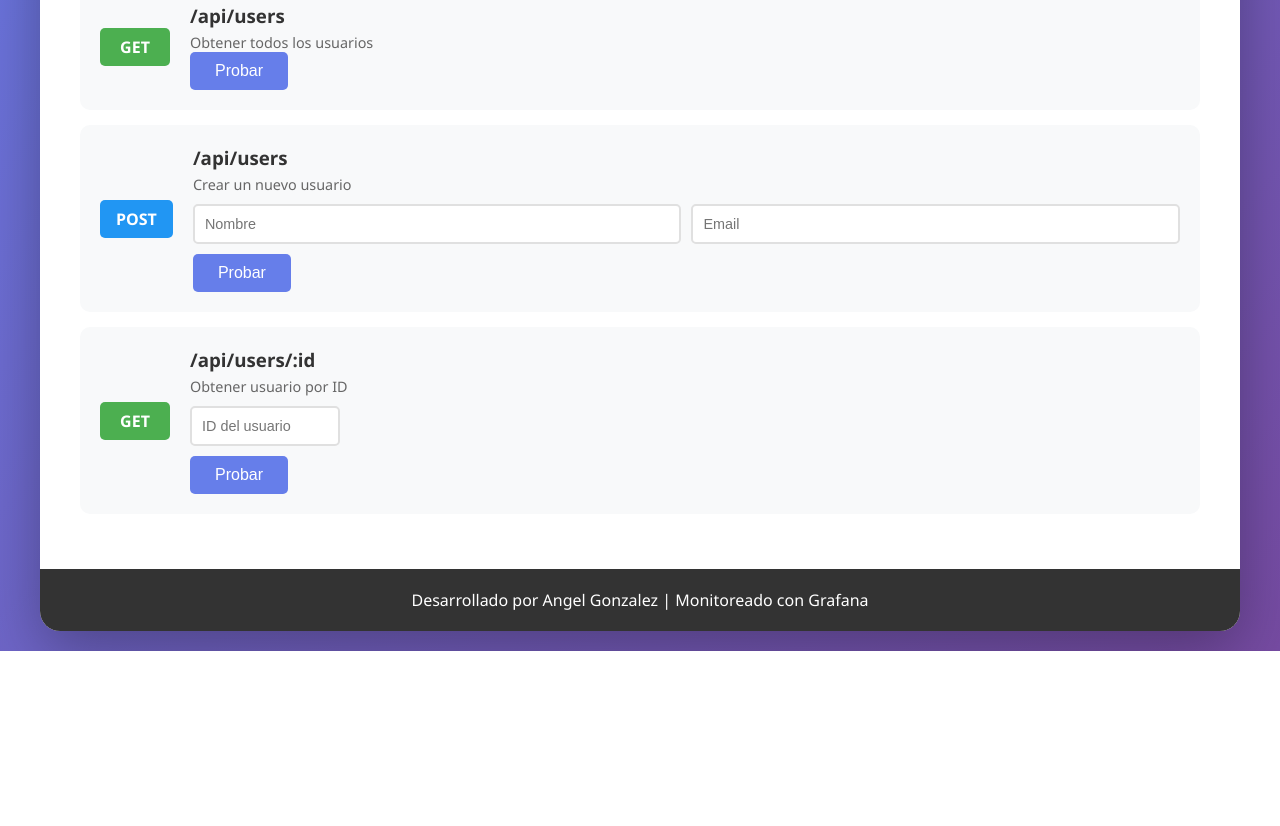
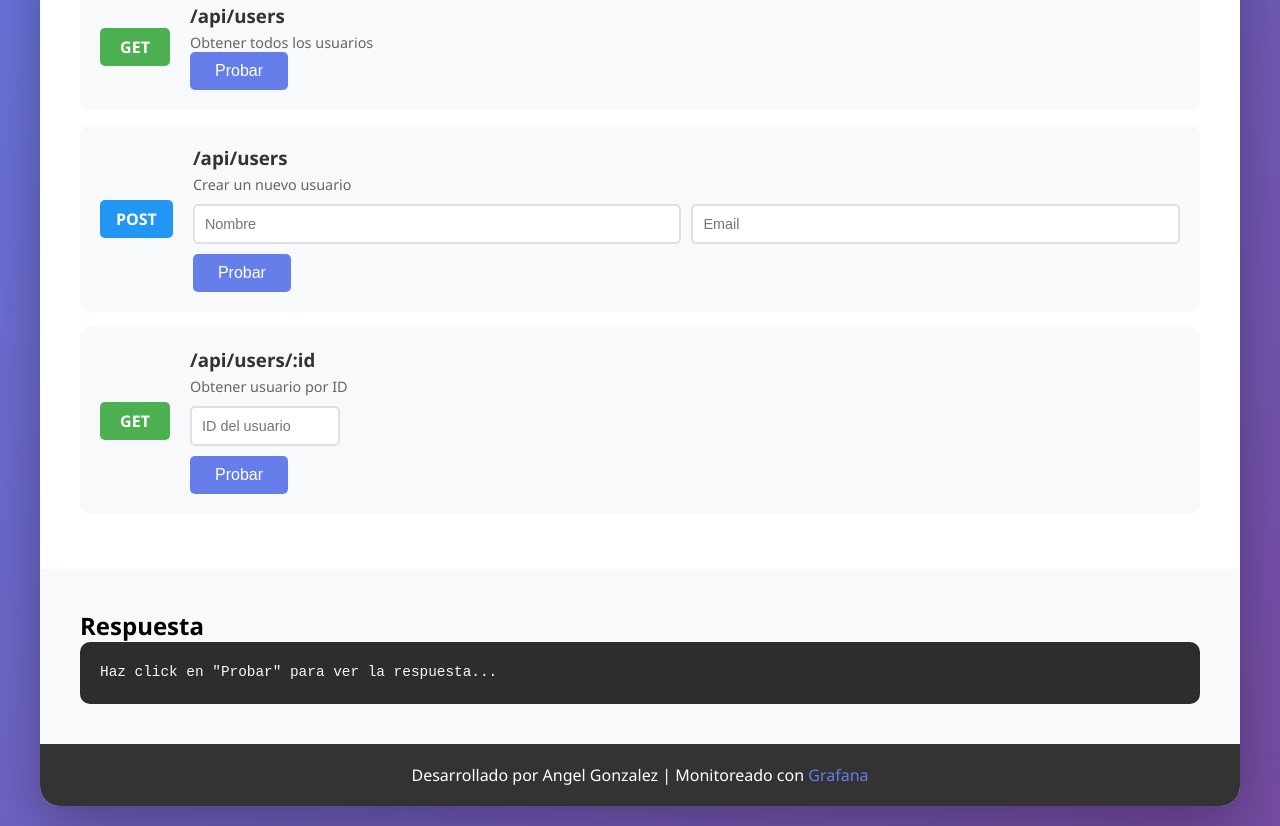
Before and after one commit to angelgon214/vps, a website: page public/index.html in a window 1280 px wide. Shown: the part 570-1396 px from the top of the page. Before the commit the page ends 1221 px from the top, so only its background shows below. Drawn offline with Linux system fonts and the light colour scheme.

Commit message:
Customizable API testing

```diff
--- a/public/index.html
+++ b/public/index.html
@@ -61,8 +61,13 @@
         </div>
     </section>
 
+    <section class="response">
+        <h2>Respuesta</h2>
+        <pre id="response-area">Haz click en "Probar" para ver la respuesta...</pre>
+    </section>
+
     <footer>
-        <p>Desarrollado por Angel Gonzalez | Monitoreado con Grafana</p>
+        <p>Desarrollado por Angel Gonzalez | Monitoreado con <a href="/grafana" target="_blank">Grafana</a></p>
     </footer>
 </div>
 
```
